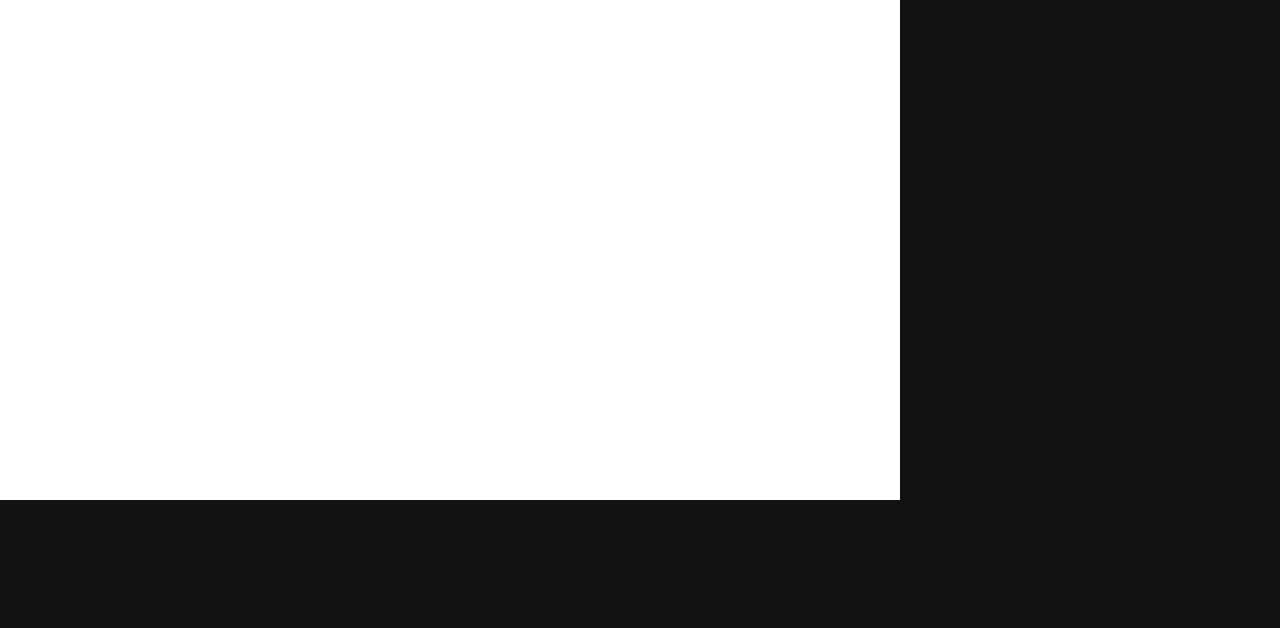
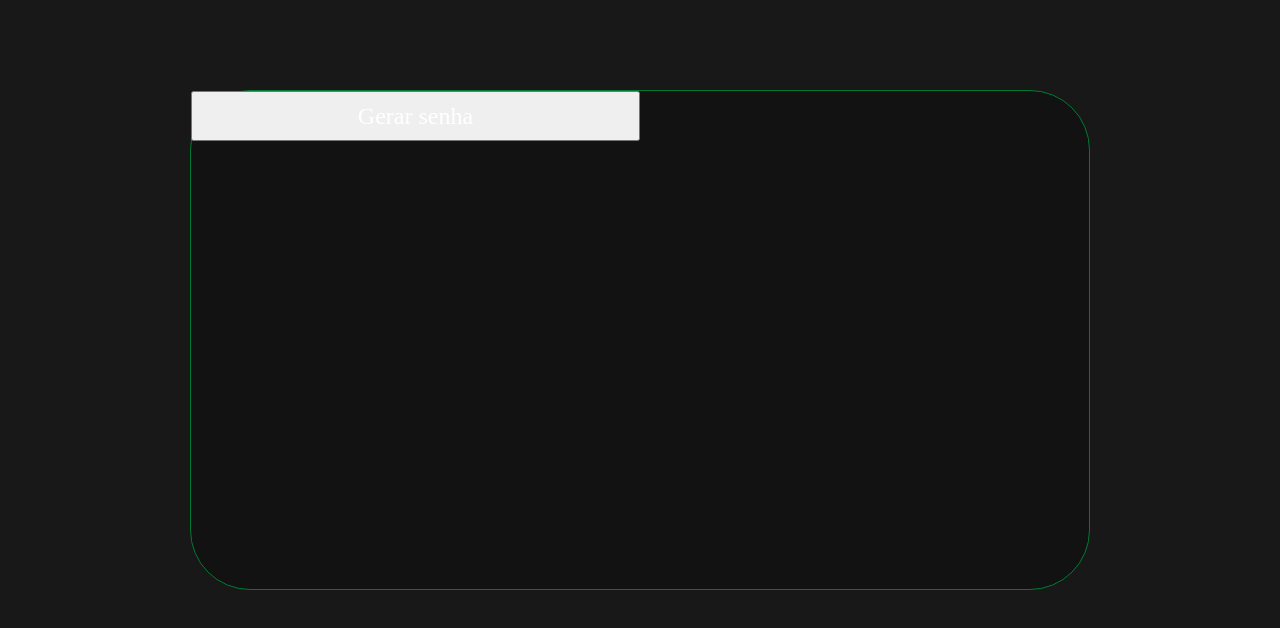
Before and after one commit to cristiansuzuki/password-generator, a React (Vite) app: page / in a window 1280 px wide. Shown: the top 628 px of the page. Built offline with nearby package versions, Linux system fonts and the light colour scheme.

Commit message:
creating button

```diff
--- /dev/null
+++ b/src/components/Button/styles.tsx
@@ -0,0 +1,12 @@
+import styled from "styled-components";
+
+export const ButtonGenerator = styled.div`
+  height: 50px;
+  width: 50%;
+`;
+
+export const ButtonGeneratorText = styled.text`
+  font-family: Roboto Mono;
+  font-size: 24px;
+  color: #fff;
+`;
--- a/src/components/MainBox/index.tsx
+++ b/src/components/MainBox/index.tsx
@@ -1,10 +1,12 @@
 import React from "react";
-import { Box } from "./styles";
+import { Box, ButtonGenerator, ButtonGeneratorText } from "./styles";
 
 export default function MainBox() {
   return (
-    <div>
-      <Box />
-    </div>
+    <Box>
+      <ButtonGenerator>
+        <ButtonGeneratorText>Gerar senha</ButtonGeneratorText>
+      </ButtonGenerator>
+    </Box>
   );
 }
--- a/src/components/MainBox/styles.tsx
+++ b/src/components/MainBox/styles.tsx
@@ -1,7 +1,21 @@
 import styled from "styled-components";
 
 export const Box = styled.div`
-  background-color: #fff;
+  background-color: #121212;
   height: 500px;
   width: 900px;
+  margin-top: 10%;
+  border-radius: 60px;
+  border: 1px solid #007a33;
 `;
+
+export const ButtonGenerator = styled.button`
+  height: 50px;
+  width: 50%;
+`;
+
+export const ButtonGeneratorText = styled.text`
+  font-family: Roboto Mono;
+  font-size: 24px;
+  color: #fff;
+`;
--- a/src/styles/global.tsx
+++ b/src/styles/global.tsx
@@ -8,7 +8,9 @@ export default createGlobalStyle`
     }
 
     body {
-        background:  #121212;
+        display: flex;
+        justify-content: center;
+        background:  #181818;
         font-size: 14px;
         color: #fff;
         font-family: roboto-mono;
```
Also changed, not shown: src/components/Button/index.tsx (added, +9 -0 lines), src/components/Button/Button.tsx (deleted).
